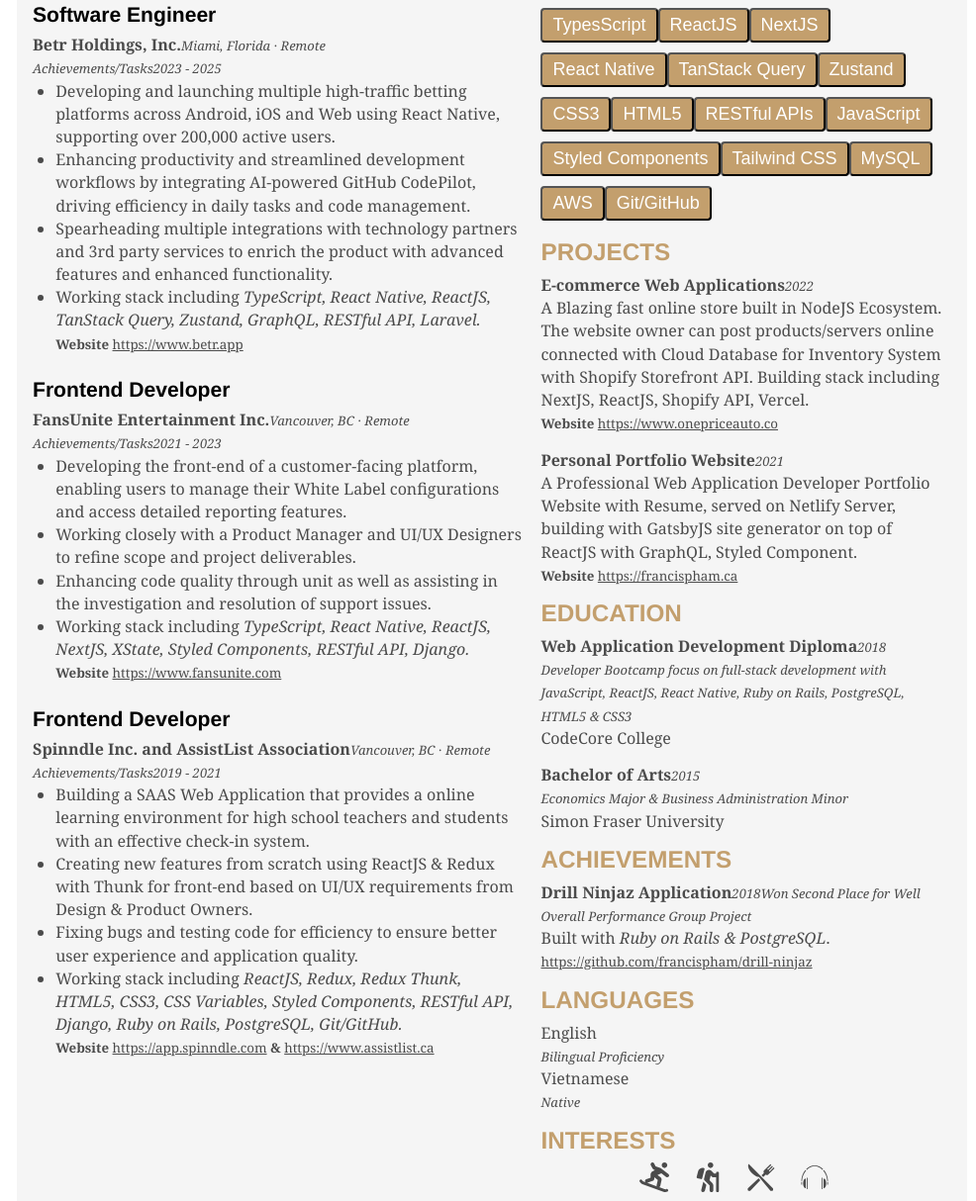
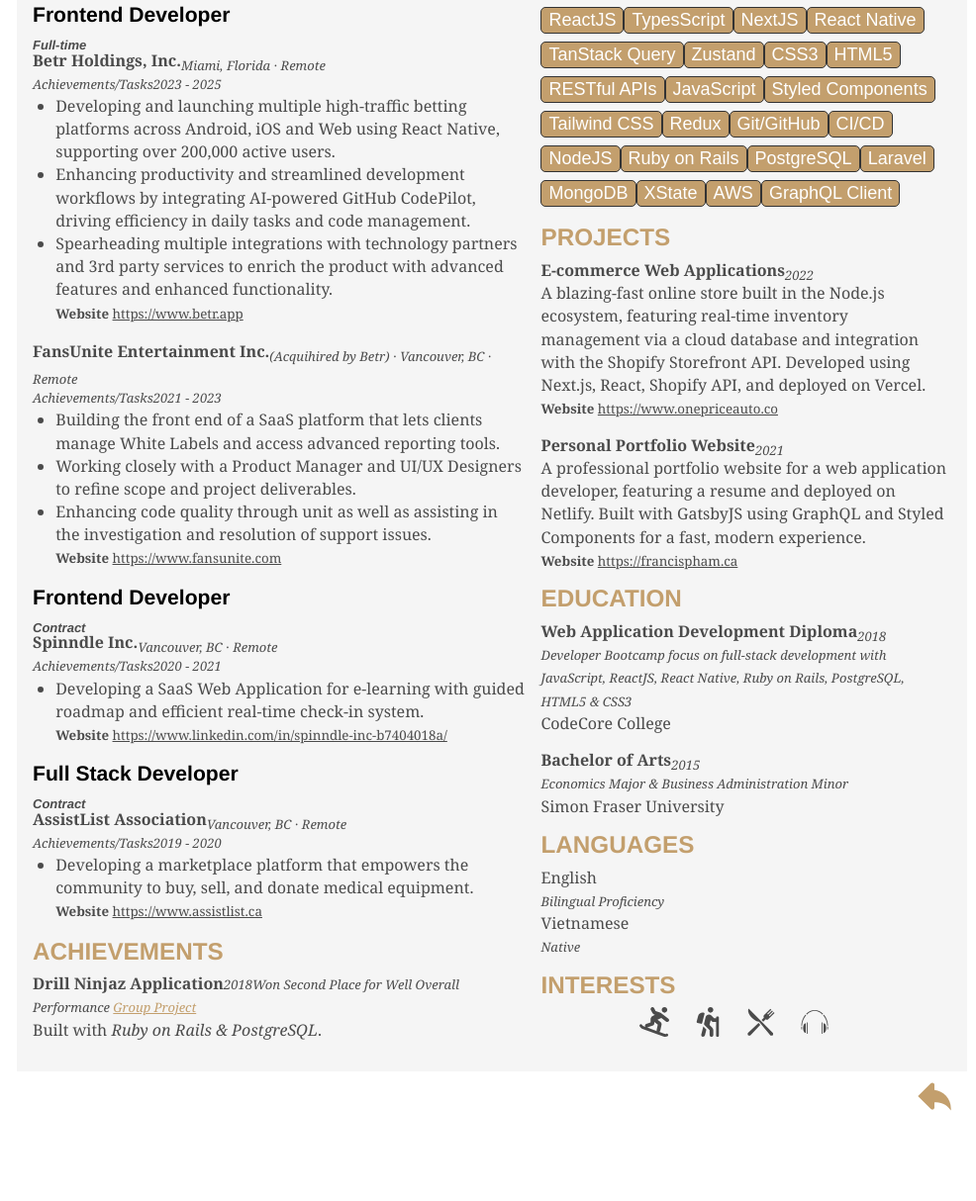
Before and after one commit to francispham/Portfolio, a Gatsby site: page /resume in a window 1280 px wide. Shown: the part 302-1516 px from the top of the page at 99% size, without its empty margins (143-1129 px from the left). After the commit the page ends 1473 px from the top, so only its background shows below. Built offline with nearby package versions, Linux system fonts and the light colour scheme; Gatsby itself is replaced by a stand-in of ours.

Commit message:
resume 2025

```diff
--- a/src/components/Button.js
+++ b/src/components/Button.js
@@ -2,16 +2,18 @@
 
 export const Button = styled.button`
   display: inline-block;
-  padding: 5px 10px;
-  margin: 5px 0;
+  padding: 2px 7px;
+  margin: 4px 0;
   color: white;
-  border-radius: 4px;
+  border-radius: 5px;
   font-size: 18px;
   font-weight: 500;
   background: #c39f6d;
+  border: 1px solid #333;
 
   &:hover {
     background: #ddbc8d;
+    border: none;
     transform: scale(1.1);
     -webkit-transform: scale(1.1);
     -moz-transform: scale(1.1);
--- a/src/components/resume/Achievements.js
+++ b/src/components/resume/Achievements.js
@@ -7,21 +7,22 @@
       <div className="container">
         <strong>Drill Ninjaz Application</strong>
         <em>2018</em>
-        <em>Won Second Place for Well Overall Performance Group Project</em>
+        <em>
+          Won Second Place for Well Overall Performance{' '}
+          <a
+            href="https://github.com/francispham/drill-ninjaz"
+            target="_black"
+            rel="noopener noreferrer"
+            style={{ color: '#C39F6D' }}
+          >
+            Group Project
+          </a>{' '}
+        </em>
       </div>
       <div className="infoDetails">
         <p>
           Built with <em>Ruby on Rails & PostgreSQL</em>.
         </p>
-        <small>
-          <a
-            href="https://github.com/francispham/drill-ninjaz"
-            target="_black"
-            rel="noopener noreferrer"
-          >
-            https://github.com/francispham/drill-ninjaz
-          </a>
-        </small>
       </div>
     </>
   )
--- a/src/components/resume/Education.js
+++ b/src/components/resume/Education.js
@@ -9,7 +9,7 @@
         <Fragment key={title}>
           <div className="container">
             <strong>{title}</strong>
-            <em>{year}</em>
+            <em className="year">{year}</em>
           </div>
           <div className="container specialPadding">
             <em>{description}</em>
--- a/src/components/resume/Projects.js
+++ b/src/components/resume/Projects.js
@@ -10,7 +10,7 @@
         <Fragment key={title}>
           <div className="container">
             <strong>{title}</strong>
-            <em>{year}</em>
+            <em className="year">{year}</em>
           </div>
           <div className="infoDetails">
             <p>{description}</p>
--- a/src/components/resume/WorkExperience.js
+++ b/src/components/resume/WorkExperience.js
@@ -4,54 +4,52 @@
 
 export const WorkExperience = () => {
   return (
-    <div>
+    <>
       <h2>WORK EXPERIENCE</h2>
       {WORK_EXPERIENCE.map((experience, index) => (
         <ExperienceItem key={index} {...experience} />
       ))}
-    </div>
+    </>
   )
 }
 
 const ExperienceItem = ({
   title,
+  type,
   company,
   location,
   period,
-  achievements,
-  stack,
+  descriptions,
   website,
 }) => (
   <>
-    <h3>{title}</h3>
+    {title && (
+      <div className="container">
+        <h3 className="title">{title}</h3>
+        <h5 className="type">
+          <em>{type}</em>
+        </h5>
+      </div>
+    )}
+
     <div className="container">
       <strong>{company}</strong>
-      <em>{location}</em>
+      <em className="location">{location}</em>
     </div>
     <div className="container">
       <em>Achievements/Tasks</em>
       <em>{period}</em>
     </div>
-    <ul>
-      {achievements.map((achievement, index) => (
-        <li key={index}>{achievement}</li>
+    <ul className="list">
+      {descriptions.map((description, index) => (
+        <li key={index}>{description}</li>
       ))}
-      <li>
-        Working stack including <em>{stack}</em>
       <p>
         <small>
           <strong>Website </strong>
-            {Array.isArray(website) ? (
-              <>
-                <WebLink website={website[0]} /> <strong>& </strong>
-                <WebLink website={website[1]} />
-              </>
-            ) : (
           <WebLink website={website} />
-            )}
         </small>
       </p>
-      </li>
     </ul>
   </>
 )
--- a/src/css/resume.css
+++ b/src/css/resume.css
@@ -18,7 +18,8 @@
   color: black;
 }
 .resume header h1,
-h4 {
+h4,
+h5 {
   margin-bottom: 0;
 }
 
@@ -97,6 +98,16 @@
   -o-transform: scale(1.3);
 }
 
+.resume .list {
+  margin-bottom: 1rem;
+}
+.resume .type,
+.resume .location,
+.resume .year {
+  position: relative;
+  top: 4px;
+}
+
 @media (max-width: 865px) {
   .resume header {
     text-align: center;
--- a/src/data/resume-data.js
+++ b/src/data/resume-data.js
@@ -32,52 +32,57 @@
 
 export const WORK_EXPERIENCE = [
   {
-    title: 'Software Engineer',
+    title: 'Frontend Developer',
+    type: 'Full-time',
     company: 'Betr Holdings, Inc.',
     location: 'Miami, Florida · Remote',
     period: '2023 - 2025',
-    achievements: [
+    descriptions: [
       'Developing and launching multiple high-traffic betting platforms across Android, iOS and Web using React Native, supporting over 200,000 active users.',
       'Enhancing productivity and streamlined development workflows by integrating AI-powered GitHub CodePilot, driving efficiency in daily tasks and code management.',
       'Spearheading multiple integrations with technology partners and 3rd party services to enrich the product with advanced features and enhanced functionality.',
     ],
-    stack:
-      'TypeScript, React Native, ReactJS, TanStack Query, Zustand, GraphQL, RESTful API, Laravel.',
     website: 'https://www.betr.app',
   },
   {
-    title: 'Frontend Developer',
+    title: '',
     company: 'FansUnite Entertainment Inc.',
-    location: 'Vancouver, BC · Remote',
+    location: '(Acquihired by Betr) · Vancouver, BC · Remote',
     period: '2021 - 2023',
-    achievements: [
-      'Developing the front-end of a customer-facing platform, enabling users to manage their White Label configurations and access detailed reporting features.',
+    descriptions: [
+      'Building the front end of a SaaS platform that lets clients manage White Labels and access advanced reporting tools.',
       'Working closely with a Product Manager and UI/UX Designers to refine scope and project deliverables.',
       'Enhancing code quality through unit as well as assisting in the investigation and resolution of support issues.',
     ],
-    stack:
-      'TypeScript, React Native, ReactJS, NextJS, XState, Styled Components, RESTful API, Django.',
     website: 'https://www.fansunite.com',
   },
   {
     title: 'Frontend Developer',
-    company: 'Spinndle Inc. and AssistList Association',
+    type: 'Contract',
+    company: 'Spinndle Inc.',
     location: 'Vancouver, BC · Remote',
-    period: '2019 - 2021',
-    achievements: [
-      'Building a SAAS Web Application that provides a online learning environment for high school teachers and students with an effective check-in system.',
-      'Creating new features from scratch using ReactJS & Redux with Thunk for front-end based on UI/UX requirements from Design & Product Owners.',
-      'Fixing bugs and testing code for efficiency to ensure better user experience and application quality.',
+    period: '2020 - 2021',
+    descriptions: [
+      'Developing a SaaS Web Application for e-learning with guided roadmap and efficient real-time check-in system.',
     ],
-    stack:
-      'ReactJS, Redux, Redux Thunk, HTML5, CSS3, CSS Variables, Styled Components, RESTful API, Django, Ruby on Rails, PostgreSQL, Git/GitHub.',
-    website: ['https://app.spinndle.com', 'https://www.assistlist.ca'],
+    website: 'https://www.linkedin.com/in/spinndle-inc-b7404018a/',
+  },
+  {
+    title: 'Full Stack Developer',
+    type: 'Contract',
+    company: 'AssistList Association',
+    location: 'Vancouver, BC · Remote',
+    period: '2019 - 2020',
+    descriptions: [
+      'Developing a marketplace platform that empowers the community to buy, sell, and donate medical equipment.',
+    ],
+    website: 'https://www.assistlist.ca',
   },
 ]
 
 export const SKILLS = [
+  'ReactJS',
   'TypesScript',
-  'ReactJS',
   'NextJS',
   'React Native',
   'TanStack Query',
@@ -88,9 +93,17 @@
   'JavaScript',
   'Styled Components',
   'Tailwind CSS',
-  'MySQL',
+  'Redux',
+  'Git/GitHub',
+  'CI/CD',
+  'NodeJS',
+  'Ruby on Rails',
+  'PostgreSQL',
+  'Laravel',
+  'MongoDB',
+  'XState',
   'AWS',
-  'Git/GitHub',
+  'GraphQL Client',
 ]
 
 export const PROJECTS = [
@@ -98,14 +111,14 @@
     title: 'E-commerce Web Applications',
     year: '2022',
     description:
-      'A Blazing fast online store built in NodeJS Ecosystem. The website owner can post products/servers online connected with Cloud Database for Inventory System with Shopify Storefront API. Building stack including NextJS, ReactJS, Shopify API, Vercel.',
+      'A blazing-fast online store built in the Node.js ecosystem, featuring real-time inventory management via a cloud database and integration with the Shopify Storefront API. Developed using Next.js, React, Shopify API, and deployed on Vercel.',
     website: 'https://www.onepriceauto.co',
   },
   {
     title: 'Personal Portfolio Website',
     year: '2021',
     description:
-      'A Professional Web Application Developer Portfolio Website with Resume, served on Netlify Server, building with GatsbyJS site generator on top of ReactJS with GraphQL, Styled Component.',
+      'A professional portfolio website for a web application developer, featuring a resume and deployed on Netlify. Built with GatsbyJS  using GraphQL and Styled Components for a fast, modern experience.',
     website: 'https://francispham.ca',
   },
 ]
--- a/src/pages/resume.js
+++ b/src/pages/resume.js
@@ -19,12 +19,14 @@
       <Header />
       <Banner />
       <main className="resumeGridBox">
-        <WorkExperience />
+        <div>
+          <WorkExperience />
+          <Achievements />
+        </div>
         <div>
           <Skills />
           <Projects />
           <Education />
-          <Achievements />
           <Languages />
           <Interests />
         </div>
```
Lines whose indentation alone changed are shown as unchanged.
